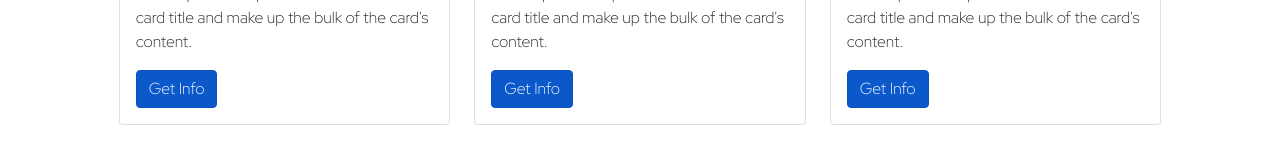
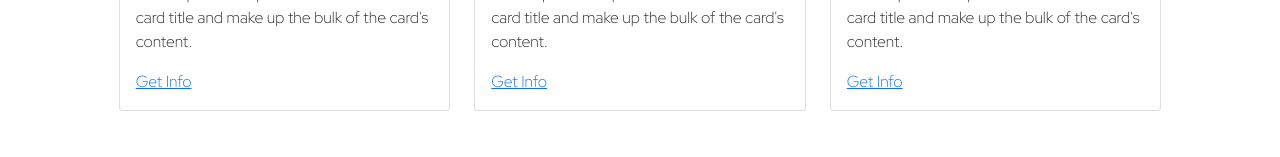
Before and after one commit to maurya512/yoga, a React (Create React App) app: page /service in a window 1280 px wide. Shown: the part 541-698 px from the top of the page. Built offline with nearby package versions, Linux system fonts and the light colour scheme.

Commit message:
changed the styling of the buttons

```diff
--- a/src/components/Card/Card.jsx
+++ b/src/components/Card/Card.jsx
@@ -17,7 +17,7 @@ const Card = (props) => {
             Some quick example text to build on the card title and make up the
             bulk of the card's content.
           </p>
-          <NavLink to="#" className="btn btn-primary">
+          <NavLink to="/contact" className="btn-get-started">
             Get Info
           </NavLink>
         </div>
```
